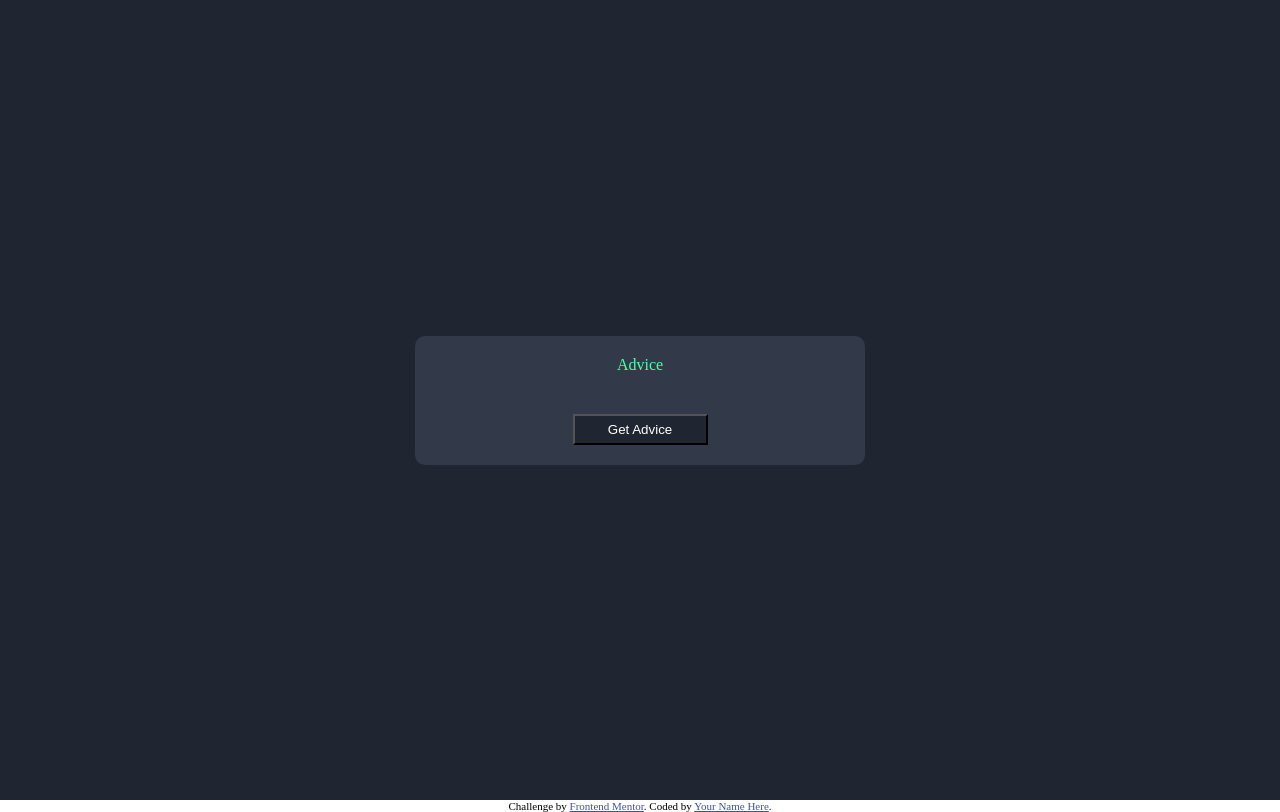
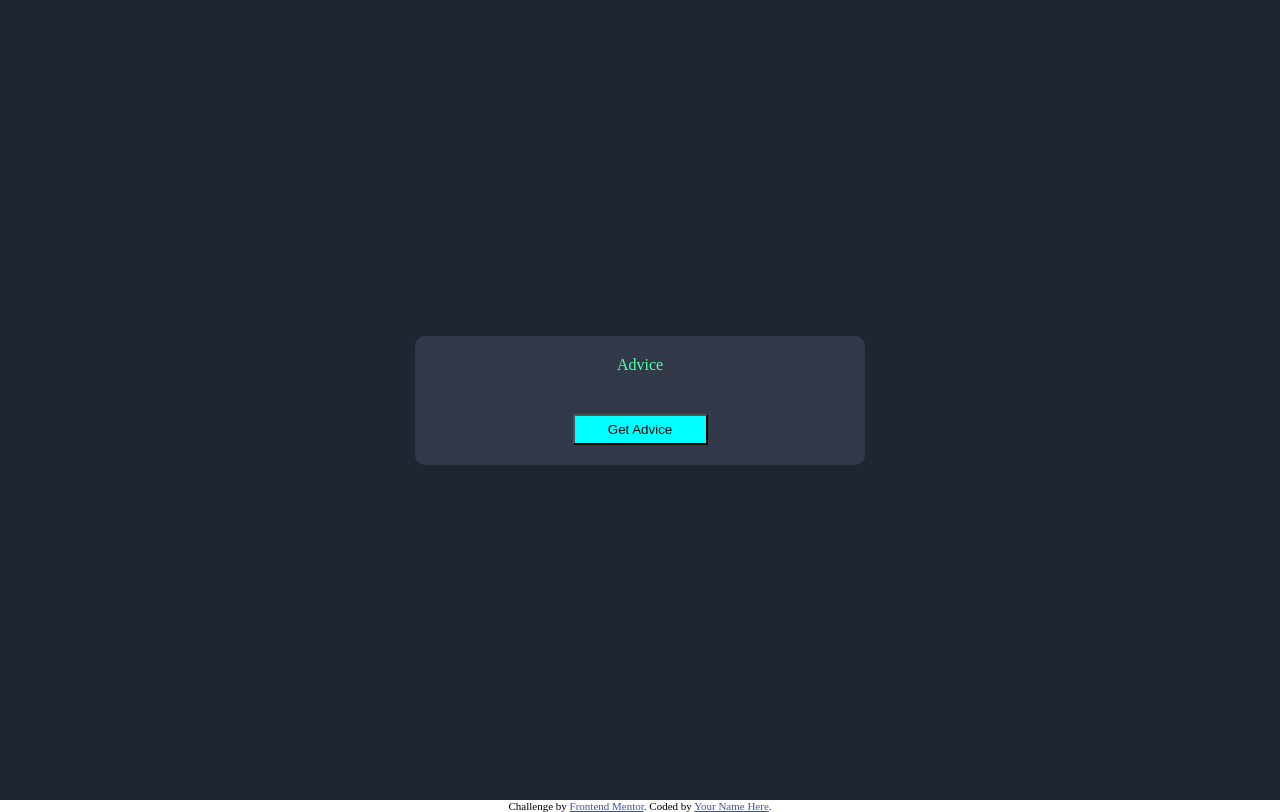
Before and after one commit to Abdul-ganuine/Advice-generator, a plain HTML site: page index.html in a window 1280 px wide. In both pictures the pointer is over the button "Get Advice". Drawn offline with Linux system fonts and the light colour scheme.

Commit message:
Changing button hover

```diff
--- a/style.css
+++ b/style.css
@@ -61,8 +61,8 @@ main{
     background-color: hsl(150, 100%, 66%);
 }
 .btn:hover{
-    background-color: hsl(218, 23%, 16%);
-    color:white;
+    background-color: aqua;
+    color:black;
 }
 @media(max-width:450px){
     .advice-card{
```
